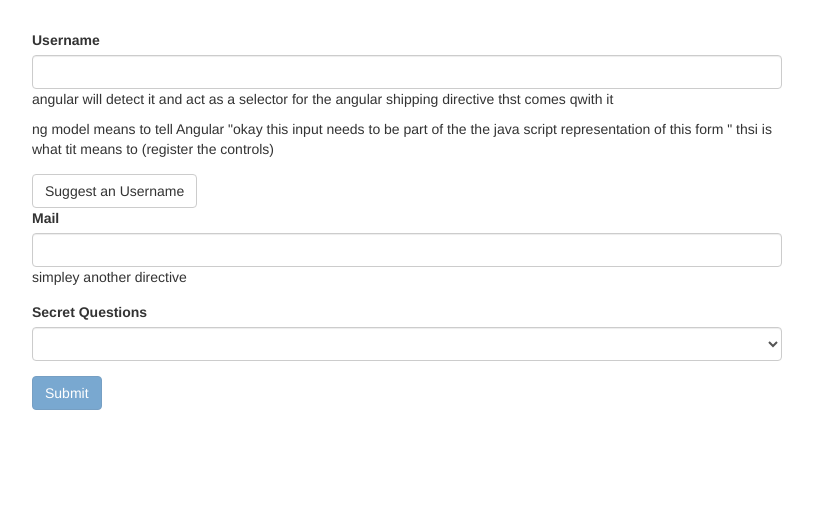
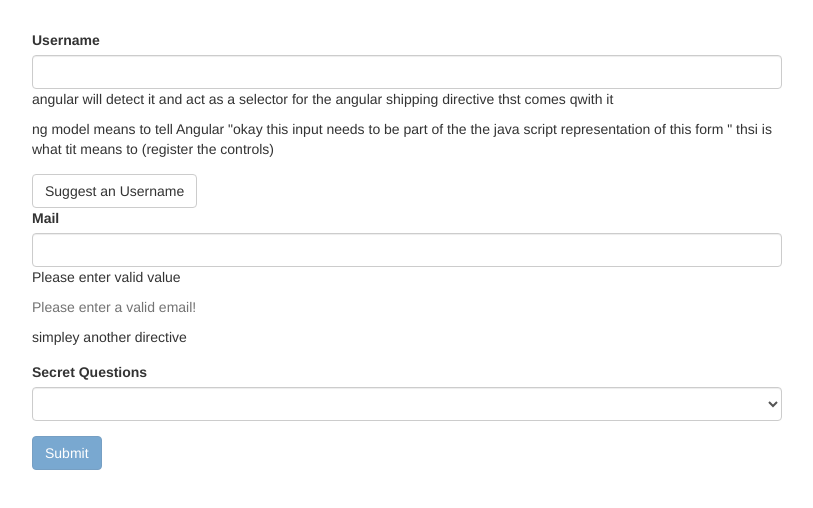
Before and after one commit to AlexSkarlatov/Angular-Forms-Practice, an Angular app in the folder forms-td-start/: page / in a window 1280 px wide. Shown: the top 508 px of the page, without its empty margins (233-1046 px from the left). Built offline with nearby package versions, Linux system fonts and the light colour scheme.

Commit message:
this commit show td approach on how to apply conditional css and use ngModel

```diff
--- a/forms-td-start/src/app/app.component.html
+++ b/forms-td-start/src/app/app.component.html
@@ -26,8 +26,10 @@
              ngModel
              name="email"
              required
-             email>
-             <p *ngIf="">Please enter valid value</p>
+             email
+             #email="ngModel">
+             <p *ngIf="!email.valid">Please enter valid value</p>
+             <span class="help-block">Please enter a valid email!</span>
              <p>simpley another directive</p>
           </div>
         </div>
```
